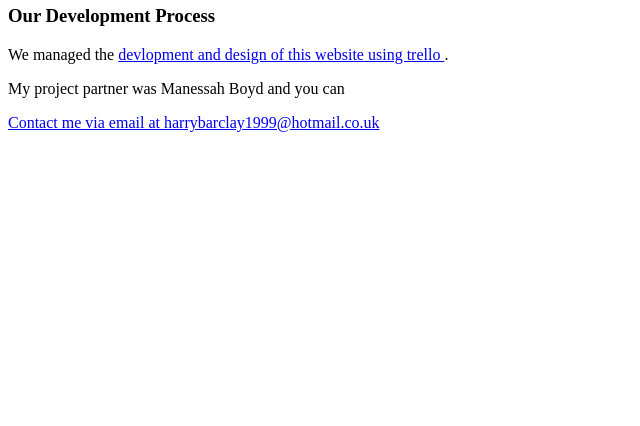
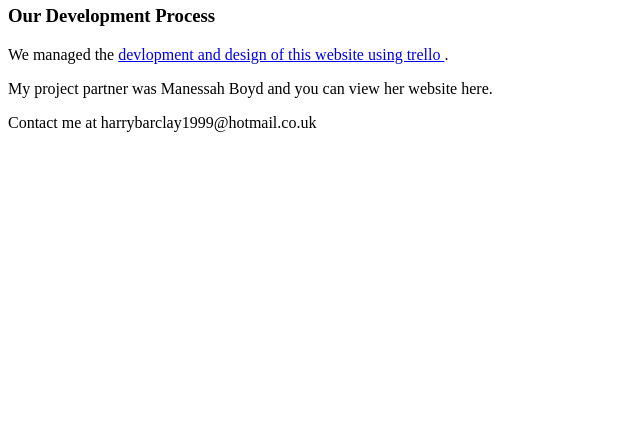
Before and after one commit to harrybarclay19/harrybarclay.me, a plain HTML site: page index.html in a window 1280 px wide. Shown: the part 374-800 px from the top of the page, without its empty margins (0-640 px from the left). Drawn offline with Linux system fonts and the light colour scheme.

Commit message:
changing email

```diff
--- a/index.html
+++ b/index.html
@@ -43,14 +43,14 @@
             devlopment and design of this website using trello
             </a>.
           </p>
-          <p>My project partner was Manessah Boyd and you can <a href="http://www.mboyd.me/" title="Manessah's Website"></view her website here.</p>
+          <p>My project partner was Manessah Boyd and you can <a href="http://www.mboyd.me/" title="Manessah's Website"></a>view her website here.</p>
         </article>
 
       </section>
 
       <section id="contact">
         <header>
-          <p>Contact me via email at harrybarclay1999@hotmail.co.uk</p>
+          <p>Contact me at harrybarclay1999@hotmail.co.uk</p>
         </header>
       </section>
   </body>
```
